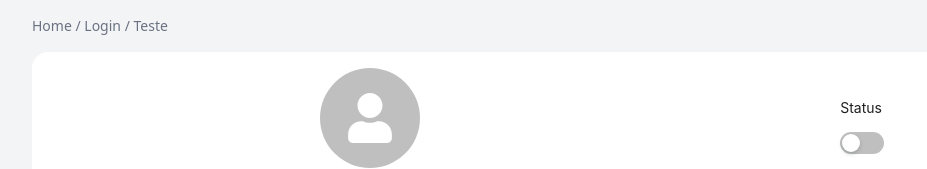
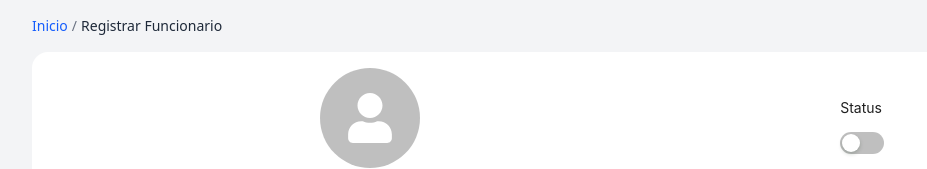
Before and after one commit to ordepMendes/employee-control-panel, a React (Vite) app: page /home/register-employee in a window 1280 px wide. Shown: the top 169 px of the page, without its empty margins (32-959 px from the left). Built offline with nearby package versions, Linux system fonts and the light colour scheme.

Commit message:
feat: :sparkles: Breadcrumbs funcional
Feito a funcionalidade dos breadcrumbs com base no react router dom

```diff
--- a/src/App.tsx
+++ b/src/App.tsx
@@ -1,5 +1,6 @@
 import { Button } from "antd";
 import { Outlet, useLocation, useNavigate } from "react-router-dom";
+import Breadcrumbs from "./components/Breadcrumbs";
 
 function App() {
   const location = useLocation();
@@ -11,8 +12,8 @@ function App() {
     <div className="flex min-h-screen items-center justify-center bg-gray-100 p-4">
       <section className="flex w-full max-w-6xl flex-col gap-4">
         <div className="flex flex-col gap-2 sm:flex-row sm:items-center sm:justify-between">
-          <p className="text-sm text-gray-500">Home / Login / Teste</p>
-          {location.pathname === "/home/register-employee" ? (
+          <Breadcrumbs />
+          {location.pathname != "/home" ? (
             <></>
           ) : (
             <Button type="primary" onClick={handleNavigate}>
--- a/src/Router/router.tsx
+++ b/src/Router/router.tsx
@@ -13,18 +13,22 @@ export const router = createBrowserRouter([
   {
     path: "/home",
     element: <App />,
+    handle: { breadcrumb: "Inicio" },
     children: [
       {
         index: true,
         element: <EmployeeList />,
+        handle: { breadcrumb: "Home" },
       },
       {
         path: "register-employee",
         element: <RegisterEmployee />,
+        handle: { breadcrumb: "Registrar Funcionario" },
       },
       {
         path: "edit-employee/:id",
         element: <RegisterEmployee />,
+        handle: { breadcrumb: "Editar Funcionario" },
       },
     ],
   },
--- /dev/null
+++ b/src/components/Breadcrumbs/index.tsx
@@ -0,0 +1,36 @@
+import { Link, UIMatch, useMatches } from "react-router-dom";
+
+type BreadcrumbHandle = {
+  breadcrumb: string;
+};
+
+const Breadcrumbs = () => {
+  const matches = useMatches() as UIMatch<unknown, BreadcrumbHandle>[];
+
+  const breadcrumbs = matches
+    .filter((match) => match.handle?.breadcrumb)
+    .map((match, index) => {
+      const isLast = index === matches.length - 1;
+      const name = match.handle?.breadcrumb;
+      const path = match.pathname;
+
+      return (
+        <span key={path} className="text-sm text-gray-500">
+          {!isLast ? (
+            <>
+              <Link to={path} className="text-blue-600 hover:underline">
+                {name}
+              </Link>
+              <span className="mx-1">/</span>
+            </>
+          ) : (
+            <span className="font-medium text-gray-800">{name}</span>
+          )}
+        </span>
+      );
+    });
+
+  return <div className="flex flex-wrap items-center">{breadcrumbs}</div>;
+};
+
+export default Breadcrumbs;
```
